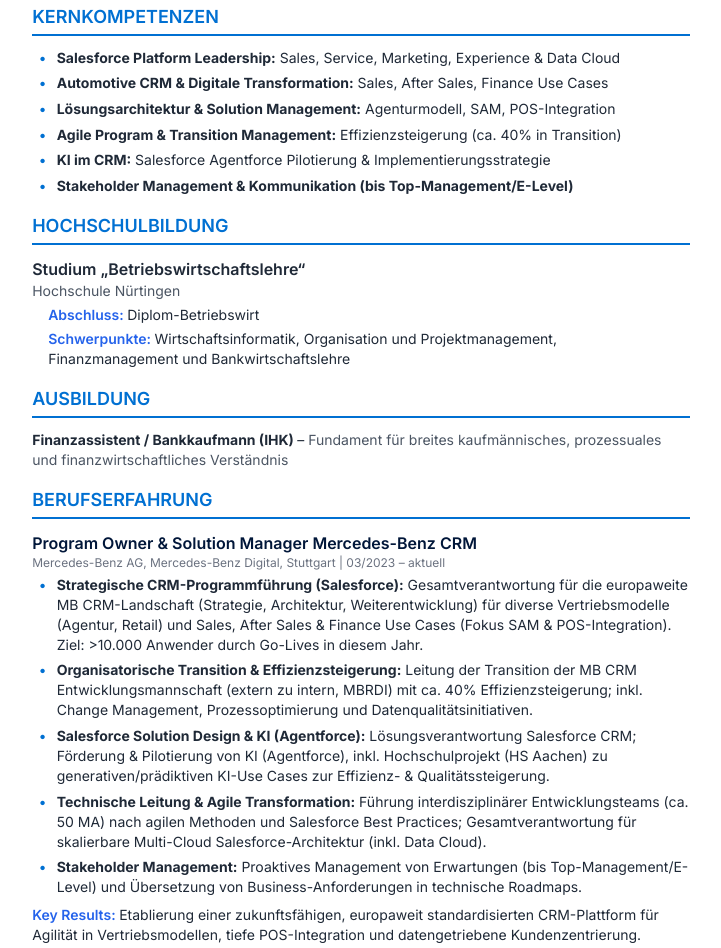
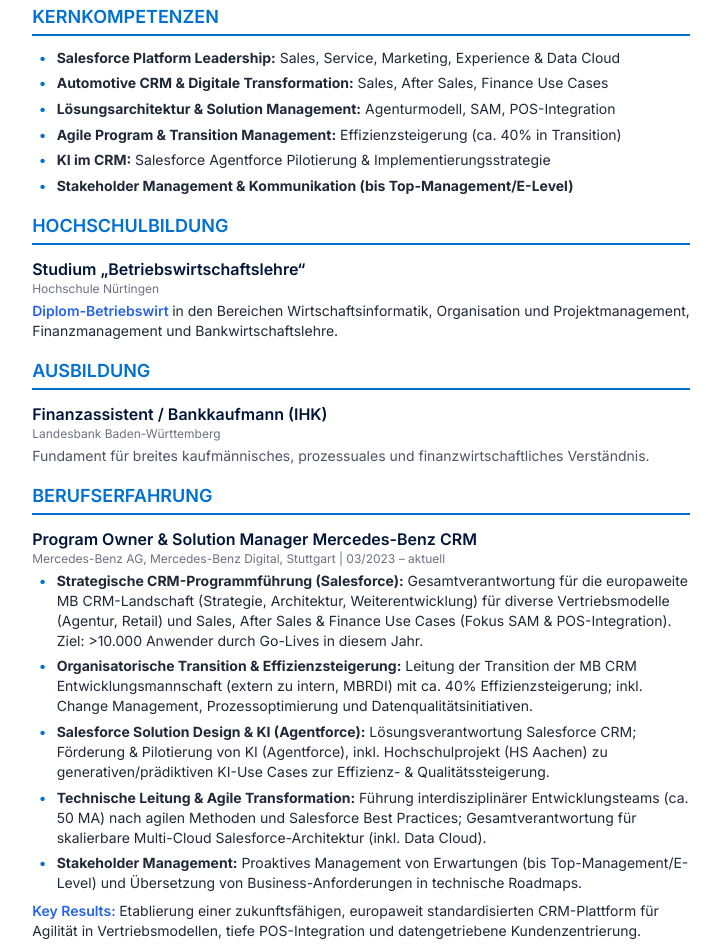
Before and after one commit to Steffen1975-art/cv_koller, a plain HTML site: page index.html in a window 1280 px wide. Shown: the part 808-1756 px from the top of the page, without its empty margins (279-1000 px from the left). Drawn offline with nearby package versions, Linux system fonts and the light colour scheme.

Commit message:
Highschool and education optimization

```diff
--- a/index.html
+++ b/index.html
@@ -27,7 +27,7 @@
             color: #0070D2; /* Salesforce Blau für den Namen */
         }
 
-        h2, h3 { /* Kleinere Überschriften */
+        h2, h3, h4.section-subtitle { /* Kleinere Überschriften und Ausbildung/Studiumstitel */
             color: #001639; /* Salesforce Dunkelblau / Capgemini Spade-ähnlich */
         }
 
@@ -133,7 +133,7 @@
             .section-break-avoid { page-break-before: avoid; } /* Verhindert Umbruch vor diesem Element, wenn möglich */
             .section-break-always { page-break-before: always; } /* Erzwingt Umbruch vor diesem Element */
 
-            .berufserfahrung-item, .fortbildung-item, .sprachen-item, .interessen-item {
+            .berufserfahrung-item, .fortbildung-item, .sprachen-item, .interessen-item, .ausbildung-item, .hochschulbildung-item {
                 page-break-inside: avoid;
             }
              h1, h2, h3, h4, h5, h6 {
@@ -269,58 +269,51 @@
             </ul>
         </section>
 
-        <section class="mb-4 section-break-avoid">
+        <section class="mb-4 section-break-avoid hochschulbildung-item">
             <h2 class="section-title">
                 <span class="lang-element" lang="de">HOCHSCHULBILDUNG</span>
                 <span class="lang-element" lang="en" style="display:none;">UNIVERSITY EDUCATION</span>
             </h2>
             <div class="text-sm">
                 <div class="mb-3">
-                    <h4 class="text-base font-semibold text-gray-800">
+                    <h3 class="text-base font-semibold section-subtitle">
                         <span class="lang-element" lang="de">Studium „Betriebswirtschaftslehre“</span>
                         <span class="lang-element" lang="en" style="display:none;">Studies in "Business Administration"</span>
-                    </h4>
-                    <p class="text-sm text-gray-600">
+                    </h3>
+                    <p class="text-xs text-gray-500 mb-1">
                         <span class="lang-element" lang="de">Hochschule Nürtingen</span>
                         <span class="lang-element" lang="en" style="display:none;">Nuertingen University</span>
                     </p>
-                    <div class="mt-1 pl-4">
-                        <p>
-                            <strong class="font-semibold text-blue-600">
-                                <span class="lang-element" lang="de">Abschluss:</span>
-                                <span class="lang-element" lang="en" style="display:none;">Degree:</span>
-                            </strong>
-                            <span class="lang-element" lang="de"> Diplom-Betriebswirt</span>
-                            <span class="lang-element" lang="en" style="display:none;"> Diplom-Betriebswirt (German equivalent to MBA)</span>
-                        </p>
-                        <p class="mt-1">
-                            <strong class="font-semibold text-blue-600">
-                                <span class="lang-element" lang="de">Schwerpunkte:</span>
-                                <span class="lang-element" lang="en" style="display:none;">Majors:</span>
-                            </strong>
-                            <span class="lang-element" lang="de"> Wirtschaftsinformatik, Organisation und Projektmanagement, Finanzmanagement und Bankwirtschaftslehre</span>
-                            <span class="lang-element" lang="en" style="display:none;"> Business Informatics, Organization and Project Management, Financial Management and Banking</span>
-                        </p>
-                    </div>
+                    <p class="text-sm mt-1">
+                        <strong class="font-semibold text-blue-600">
+                            <span class="lang-element" lang="de">Diplom-Betriebswirt</span>
+                            <span class="lang-element" lang="en" style="display:none;">Diplom-Betriebswirt (German equivalent to MBA)</span>
+                        </strong>
+                        <span class="lang-element" lang="de"> in den Bereichen Wirtschaftsinformatik, Organisation und Projektmanagement, Finanzmanagement und Bankwirtschaftslehre.</span>
+                        <span class="lang-element" lang="en" style="display:none;"> in the fields of Business Informatics, Organization and Project Management, Financial Management and Banking.</span>
+                    </p>
                 </div>
             </div>
         </section>
 
-        <section class="mb-4 section-break-avoid">
+        <section class="mb-4 section-break-avoid ausbildung-item">
             <h2 class="section-title">
                 <span class="lang-element" lang="de">AUSBILDUNG</span>
                 <span class="lang-element" lang="en" style="display:none;">VOCATIONAL TRAINING</span>
             </h2>
-            <p class="text-sm">
-                <strong>
+            <div class="text-sm"> <h3 class="text-base font-semibold section-subtitle">
                     <span class="lang-element" lang="de">Finanzassistent / Bankkaufmann (IHK)</span>
                     <span class="lang-element" lang="en" style="display:none;">Financial Assistant / Bank Clerk (IHK)</span>
-                </strong> –
-                <span class="text-gray-600">
-                    <span class="lang-element" lang="de">Fundament für breites kaufmännisches, prozessuales und finanzwirtschaftliches Verständnis</span>
-                    <span class="lang-element" lang="en" style="display:none;">Foundation for broad commercial, procedural, and financial understanding</span>
-                </span>
-            </p>
+                </h3>
+                <p class="text-xs text-gray-500 mb-1">
+                    <span class="lang-element" lang="de">Landesbank Baden-Württemberg</span>
+                    <span class="lang-element" lang="en" style="display:none;">Landesbank Baden-Württemberg</span>
+                </p>
+                <p class="text-sm text-gray-600 mt-1">
+                    <span class="lang-element" lang="de">Fundament für breites kaufmännisches, prozessuales und finanzwirtschaftliches Verständnis.</span>
+                    <span class="lang-element" lang="en" style="display:none;">Foundation for broad commercial, procedural, and financial understanding.</span>
+                </p>
+            </div>
         </section>
 
         <div class="section-break-always"></div>
```
